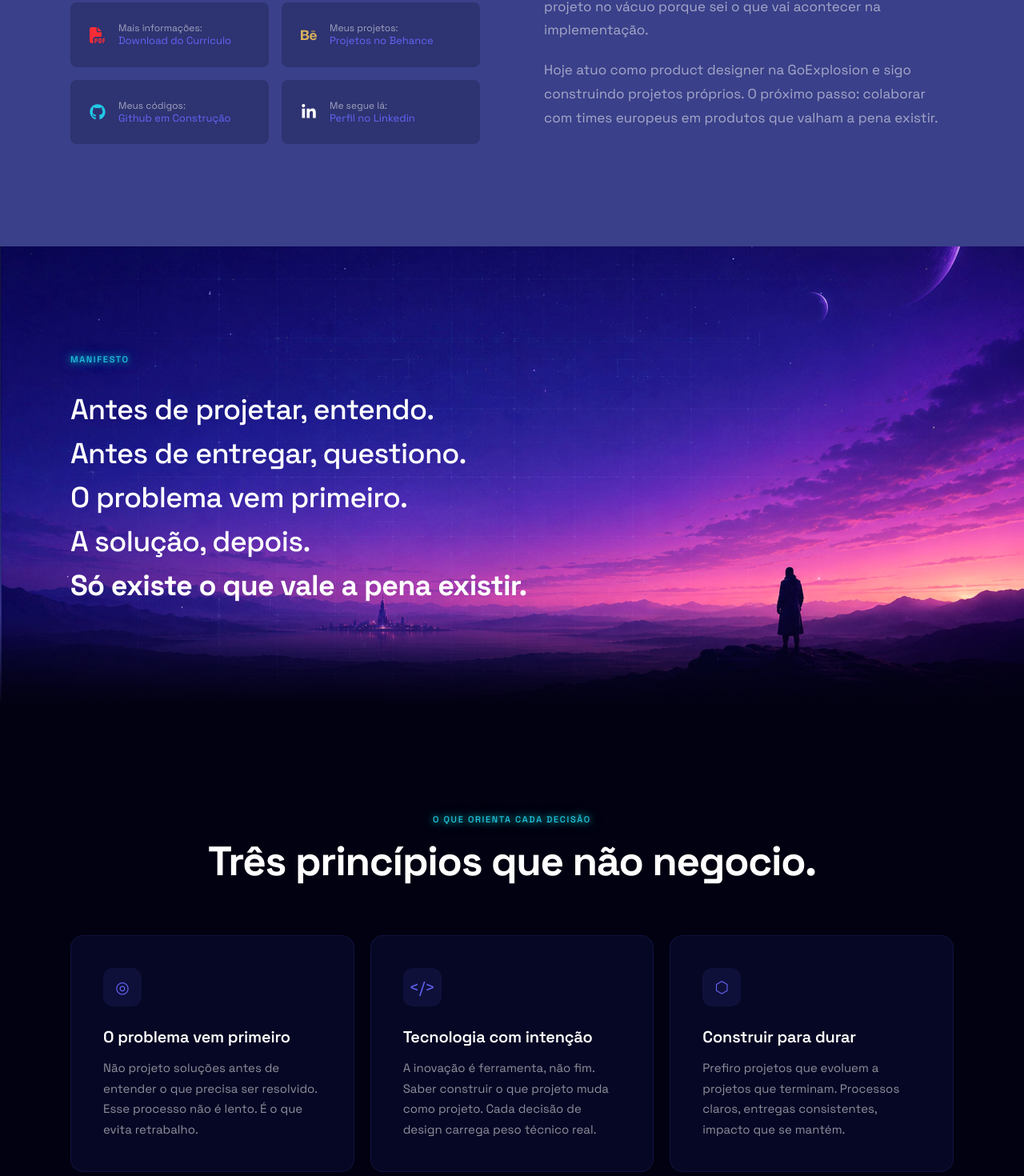
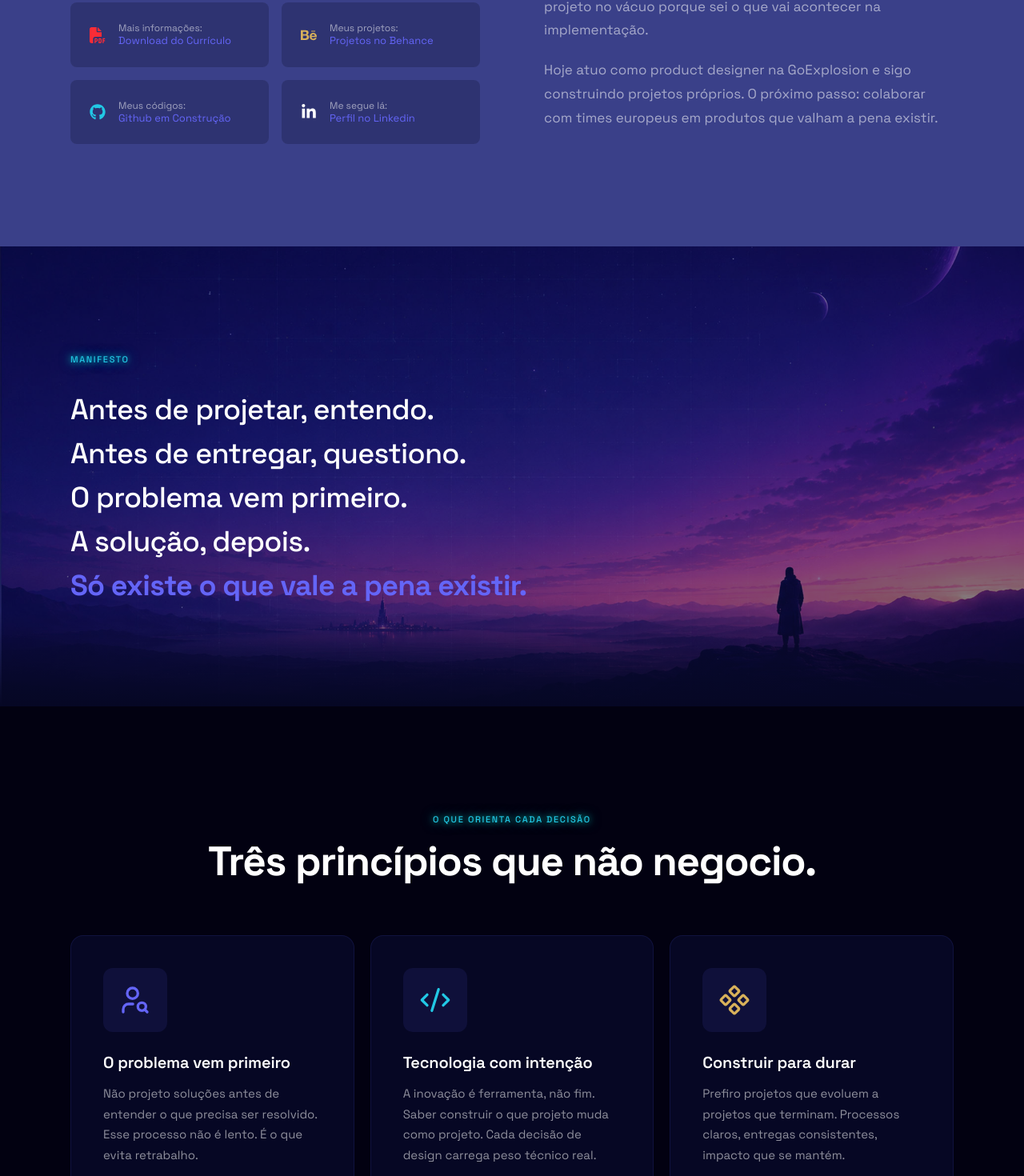
Before and after one commit to ademirpatricio/portfolio, a React (Vite) app: page /sobre in a window 1280 px wide. Shown: the part 1323-2793 px from the top of the page at 80% size. Built offline with nearby package versions, Linux system fonts and the light colour scheme.

Commit message:
finalizando a página de sobre

```diff
--- a/src/components/layout/Nav.jsx
+++ b/src/components/layout/Nav.jsx
@@ -42,7 +42,7 @@ function Nav() {
     <>
       <nav
         className={`
-          fixed inset-x-0 top-0 z-50
+          fixed inset-x-0 top-0 z-800
           py-5 md:py-6
           transition-all duration-300
 
@@ -110,7 +110,7 @@ function Nav() {
       <div
         onClick={closeMenu}
         className={`
-          fixed inset-0 z-40
+          fixed inset-0 z-850
           bg-black/60
           backdrop-blur-sm
 
@@ -132,7 +132,7 @@ function Nav() {
           fixed
           top-0
           right-0
-          z-50
+          z-900
 
           h-screen
           w-[320px]
@@ -184,6 +184,12 @@ function Nav() {
             "
           >
             <NavLink
+              href="/"
+              onClick={closeMenu}
+            >
+              INÍCIO
+            </NavLink>
+            <NavLink
               href="/sobre"
               onClick={closeMenu}
             >
--- /dev/null
+++ b/src/components/ui/Stripe.jsx
@@ -0,0 +1,14 @@
+import Button from '../ui/Button'
+
+function Stripe(){
+    return (
+        <section className="absolute z-100 w-full p-4 bg-red-500">
+            <div className="mx-auto flex flex-col sm:flex-row gap-4 justify-center">
+          <Button variant="primary" href="/projetos" size="lg">Ver projetos</Button>
+          <Button variant="secondary" size="lg" target="_blank"
+          href="https://wa.me/5581998590849?text=Ol%C3%A1!%20Gostaria%20de%20falar%20com%20Ademir%20Patr%C3%ADcio">Fala comigo ⇢</Button>
+        </div>
+        </section>
+    )
+}
+export default Stripe;
--- a/src/components/ui/Tarja.jsx
+++ /dev/null
@@ -1,8 +0,0 @@
-function Tarja(){
-    return (
-        <section className="absolute z-100 w-full p-4 bg-red-500">
-            aaaa
-        </section>
-    )
-}
-export default Tarja;
--- a/src/pages/About.jsx
+++ b/src/pages/About.jsx
@@ -1,7 +1,8 @@
 import { FaFilePdf } from 'react-icons/fa6'
 import { FaGithub, FaLinkedinIn, FaBehance } from 'react-icons/fa6'
+import { LuUserSearch, LuCodeXml, LuComponent } from 'react-icons/lu'
 
-import Button from '../components/ui/Button'
+import Cta from '../components/layout/Cta'
 import Container from '../components/layout/Container'
 import Fade from '../components/ui/Fade'
 import IconeText from '../components/ui/IconeText'
@@ -68,19 +69,19 @@ const experiences = [
 
 const values = [
   {
-    icon: '◎',
+    icon: <LuUserSearch className="text-cosmic-blue h-10 w-10" />,
     title: 'O problema vem primeiro',
     description:
       'Não projeto soluções antes de entender o que precisa ser resolvido. Esse processo não é lento. É o que evita retrabalho.',
   },
   {
-    icon: '</>',
+    icon: <LuCodeXml className="text-orbit-cyan h-10 w-10"/>,
     title: 'Tecnologia com intenção',
     description:
       'A inovação é ferramenta, não fim. Saber construir o que projeto muda como projeto. Cada decisão de design carrega peso técnico real.',
   },
   {
-    icon: '⬡',
+    icon: <LuComponent className="text-solar-gold h-10 w-10"/>,
     title: 'Construir para durar',
     description:
       'Prefiro projetos que evoluem a projetos que terminam. Processos claros, entregas consistentes, impacto que se mantém.',
@@ -130,7 +131,7 @@ function About() {
 
               <div
               className="relative h-[280px] md:h-[520px] items-center justify-center
-              overflow-hidden rounded-lg g-spacy-navy lg:flex"
+              overflow-hidden rounded-lg bg-spacy-navy lg:flex"
               aria-hidden="true"
               >
                 <img
@@ -225,13 +226,18 @@ function About() {
       </section>
 
       {/* ─── MANIFESTO ────────────────────────────────────────── */}
-      <section className="relative overflow-hidden py-20 md:py-32 bg-[url('./assets/images/about-page-manifesto-bg.jpg')] bg-cover bg-center bg-no-repeat">
+      <section className="relative overflow-hidden py-20 md:py-32
+      bg-[url('./assets/images/about-page-manifesto-bg.jpg')]
+      bg-cover bg-center bg-no-repeat">
 
         <div className="absolute inset-0
-        bg-[radial-gradient(ellipse_80%_60%_at_65%_40%,rgba(100,101,247,0.16)_0%,transparent_60%)
-        ,radial-gradient(ellipse_55%_45%_at_10%_85%,rgba(52,33,109,0.24)_0%,transparent_55%)]" />
+          bg-spacy-navy/50 z-20
+          md:bg-[linear-gradient(to_right,
+          rgba(2,1,17,1)_0%,
+          rgba(2,1,17,0.50)_45%,
+          rgba(2,1,17,0.10)_100%)]" />
 
-        <Container className="relative z-10 text-left">
+        <Container className="relative z-30 text-left">
 
           <span className="mb-8 inline-block text-[11px] font-medium uppercase tracking-[0.15em] text-orbit-cyan text-neon">
           Manifesto</span>
@@ -245,7 +251,7 @@ function About() {
             O problema vem primeiro.</p>
             <p className="text-[clamp(22px,3vw,36px)] font-medium leading-[1.3] tracking-[-0.02em] text-white">
             A solução, depois.</p>
-            <p className="text-[clamp(22px,3vw,36px)] font-bold leading-[1.3] tracking-[-0.02em] text-white">
+            <p className="text-[clamp(22px,3vw,36px)] font-bold leading-[1.3] tracking-[-0.02em] text-cosmic-blue">
             Só existe o que vale a pena existir.</p>
           </blockquote>
 
@@ -255,7 +261,7 @@ function About() {
       </section>
 
       {/* ─── VALORES ──────────────────────────────────────────── */}
-      <section className="bg-midnight-deep py-20 md:py-32">
+      <section className="bg-midnight-deep py-20 md:pt-32 pb-10">
         <Container>
 
           <div className="mb-12 text-center md:mb-16">
@@ -273,7 +279,7 @@ function About() {
                 key={value.title}
                 className="rounded-card border border-cosmic-blue/12 bg-spacy-navy/50 p-8 transition hover:-translate-y-1 hover:border-cosmic-blue/40 md:p-10"
               >
-                <div className="mb-6 flex h-12 w-12 items-center justify-center rounded-icon bg-cosmic-blue/10 text-xl text-cosmic-blue">
+                <div className="mb-6 flex h-20 w-20 items-center justify-center rounded-icon bg-cosmic-blue/10 text-xl text-cosmic-blue">
                   {value.icon}
                 </div>
                 <h3 className="mb-3 text-xl font-semibold tracking-[-0.01em] text-white">
@@ -346,32 +352,7 @@ function About() {
       </section>
 
       {/* ─── CTA FINAL ────────────────────────────────────────── */}
-      <section className="relative overflow-hidden bg-midnight-deep py-20 md:py-32">
-        <div className="absolute inset-0 bg-[radial-gradient(ellipse_60%_50%_at_50%_50%,rgba(100,101,247,0.10)_0%,transparent_70%)]" />
-
-        <Container className="relative z-10 text-center">
-
-          <span className="mb-4 inline-block text-[11px] font-medium uppercase tracking-[0.15em] text-orbit-cyan text-neon">
-            Contato
-          </span>
-          <h2 className="mb-5 text-[clamp(32px,4vw,52px)] font-bold leading-[1.1] tracking-[-0.025em] text-white">
-            Tem um projeto ou uma vaga?
-          </h2>
-          <p className="mx-auto mb-10 max-w-[480px] text-[17px] leading-[1.75] text-white-55">
-            Se quer um designer que entende o problema antes de propor qualquer solução,
-            faz sentido conversar.
-          </p>
-          <Button
-            variant="primary"
-            href="mailto:falecom@ademirpatricio.com.br"
-            size="lg"
-          >
-            Fala comigo ⇢
-          </Button>
-
-        </Container>
-
-      </section>
+      <Cta />
 
     </main>
   )
--- a/src/pages/Projects.jsx
+++ b/src/pages/Projects.jsx
@@ -3,6 +3,7 @@ import { Link } from 'react-router-dom'
 import Cta from '../components/layout/Cta'
 import Title from '../components/ui/Title'
 import Fade from '../components/ui/Fade'
+import Stripe from '../components/ui/Stripe'
 
 import propostarapidaImg from '../assets/projects/proposta-rapida/thumbnail.jpg'
 import malabaresweddingImg from '../assets/projects/malabares-wedding/thumbnail.jpg'
@@ -146,10 +147,8 @@ function HomeProjects() {
           })}
         </div>
       </div>
-
-      <Fade />
-
     </section>
+     {/*<Stripe/>*/}
     <Cta/>
     </>
   )
```
